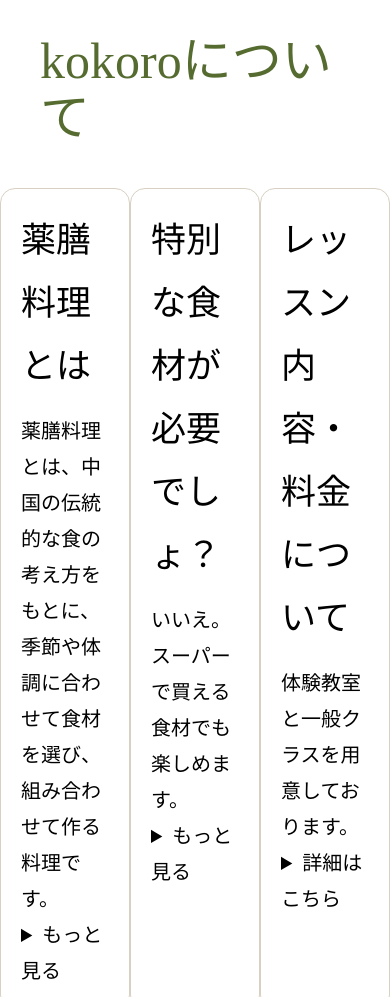
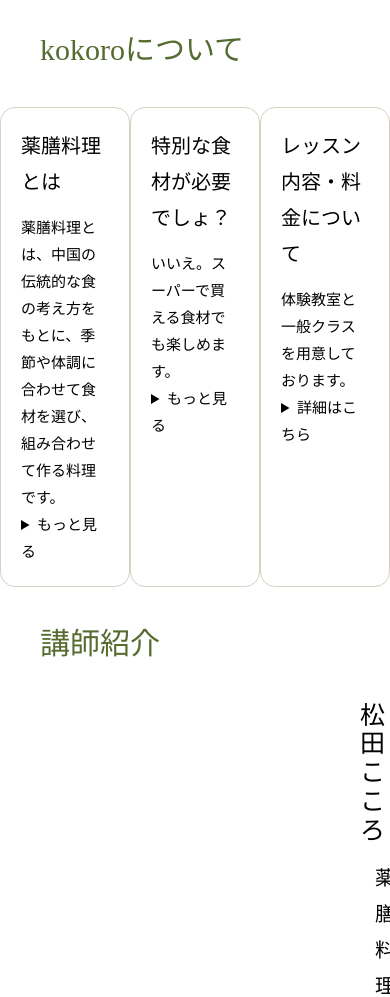
Before and after one commit to kurumirikumiku171818/yakuzenHP, a plain HTML site: page index.html in a window 390 px wide. Shown: the part 400-1397 px from the top of the page. Drawn offline with Linux system fonts and the light colour scheme.

Commit message:
card.cssとkoushi.cssにタブレットのフレキシブルデザインを追加

```diff
--- a/styles/content/koushi.css
+++ b/styles/content/koushi.css
@@ -30,3 +30,22 @@
 .explain-content {
   line-height: 1.8;
 }
+
+@media screen and (max-width: 768px) {
+  #koushi {
+    font-size: 30px;
+    color: darkolivegreen;
+  }
+}
+.name {
+  font-size: 25px;
+}
+
+.everyday {
+  font-size: 20px;
+  padding: 15px;
+}
+
+.explain-content {
+  line-height: 1.8;
+}
--- a/styles/parts/card.css
+++ b/styles/parts/card.css
@@ -16,3 +16,19 @@
   font-size: 35px;
   padding-bottom: 15px;
 }
+
+@media screen and (max-width: 768px) {
+  .kokoro-content {
+    font-size: 15px;
+  }
+}
+
+.daimei {
+  font-size: 20px;
+  padding-bottom: 15px;
+}
+
+#kokoro {
+  font-size: 30px;
+  color: darkolivegreen;
+}
```
